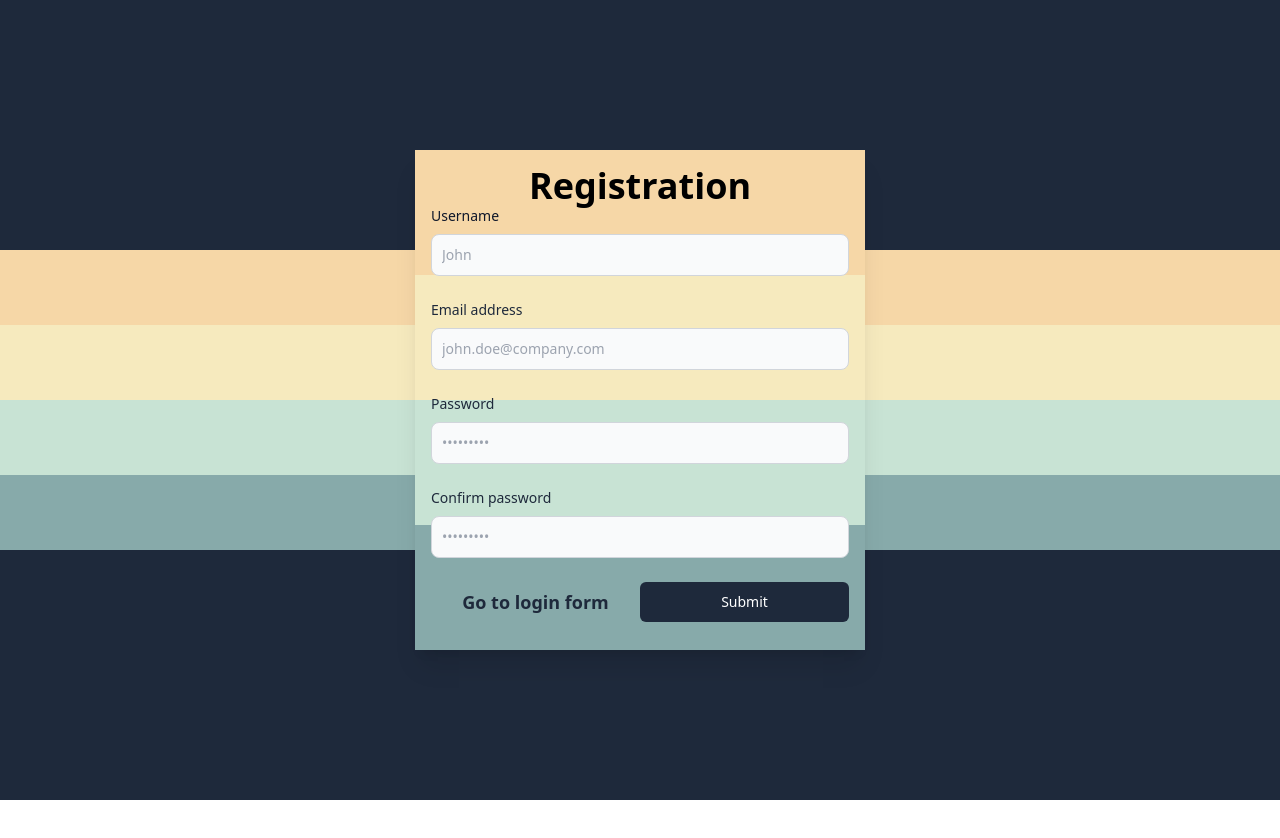
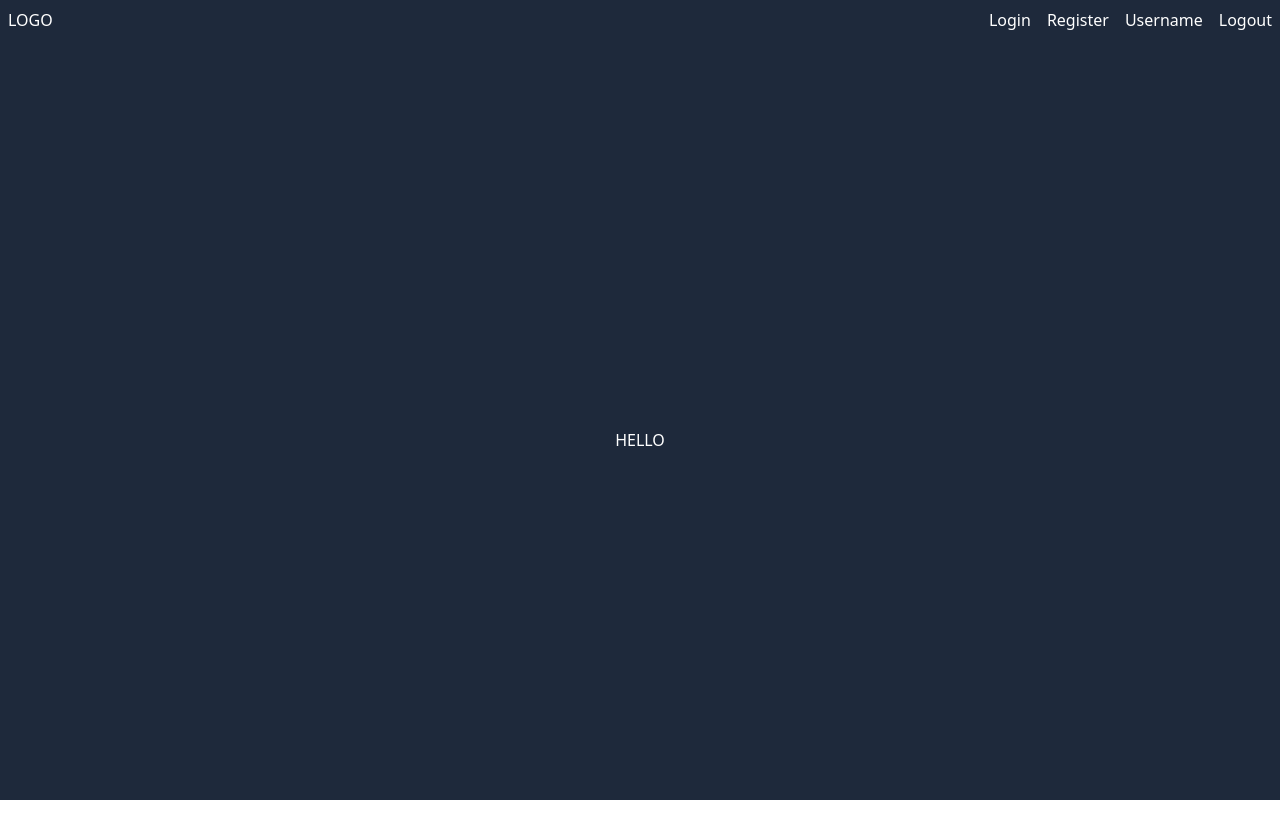
Before and after one commit to davidhalasz/auth-example, a React (Create React App) app in the folder frontend/: page / in a window 1280 px wide. Before the commit the page ends 800 px from the top, so only its background shows below. Built offline with nearby package versions, Linux system fonts and the light colour scheme.

Commit message:
added pages and menu component

```diff
--- a/frontend/package.json
+++ b/frontend/package.json
@@ -12,6 +12,7 @@
     "@types/react-dom": "^18.0.11",
     "react": "^18.2.0",
     "react-dom": "^18.2.0",
+    "react-router-dom": "^6.8.1",
     "react-scripts": "5.0.1",
     "typescript": "^4.9.5",
     "web-vitals": "^2.1.4"
--- a/frontend/src/App.tsx
+++ b/frontend/src/App.tsx
@@ -1,8 +1,22 @@
+import { createBrowserRouter, RouterProvider } from "react-router-dom";
 import "./App.css";
-import Auth from "./pages/auth/auth";
+import Auth from "./pages/auth/Auth";
+import Dashboard from "./pages/dashboard/Dashboard";
+import Home from "./pages/home/Home";
 
 function App() {
-  return <Auth />;
+  let routes = createBrowserRouter([
+    {path: '/', element: <Home />},
+    {path: '/login', element: <Auth />},
+    {path: '/register', element: <Auth />},
+    {path: '/dashboard', element: <Dashboard />},
+  ]);
+
+  return (
+    <main>
+        <RouterProvider router={routes} />
+    </main>
+  );
 }
 
 export default App;
--- /dev/null
+++ b/frontend/src/components/Menu.tsx
@@ -0,0 +1,25 @@
+import { useNavigate } from "react-router-dom";
+
+const Menu = () => {
+    const navigate = useNavigate();
+
+    return (
+        <div className="container mx-auto w-full flex justify-between p-2 text-white font-lg">
+            <div>LOGO</div>
+            <div className="flex gap-4">
+                <button onClick={() => navigate('/login')}>
+                    Login
+                </button>
+                <button onClick={() => navigate('/register')}>
+                    Register
+                </button>
+                <p>Username</p>
+                <button>
+                    Logout
+                </button>
+            </div>
+        </div>
+    );
+}
+
+export default Menu;
--- a/frontend/src/pages/auth/auth.tsx
+++ b/frontend/src/pages/auth/auth.tsx
@@ -1,6 +1,6 @@
-import { useState } from "react";
-import Login from "./components/login";
-import Registration from "./components/registration";
+import { useLocation, useNavigate } from "react-router-dom";
+import Login from "./components/Login";
+import Registration from "./components/Registration";
 
 const LOGIN_STYLE = 'absolute z-20 w-[450px] h-[350px] shadow-xl';
 const REGISTER_STYLE = 'absolute z-20 w-[450px] h-[500px] shadow-xl';
@@ -8,19 +8,20 @@ const LOGIN_BG_TRANSITION = {maxHeight: "200px", transition: "max-height 0.15s e
 const REGISTER_BG_TRANSITION = {maxHeight: "350px", transition: "max-height 0.15s ease-in"};
 
 const Auth = () => {
-  const [currentForm, setCurrentForm] = useState("register");
+  const location = useLocation();
+  const navigate = useNavigate();
 
   const currentFormHandler = () => {
-    if (currentForm === "login") {
-      setCurrentForm("register");
+    if (location.pathname === "/login") {
+      navigate('/register');
     } else {
-      setCurrentForm("login");
+      navigate('/login')
     }
   };
 
   return (
     <div className="relative h-screen w-screen bg-slate-800 flex items-center justify-center">
-      <div className={currentForm === 'register' ? REGISTER_STYLE : LOGIN_STYLE}>
+      <div className={location.pathname === '/register' ? REGISTER_STYLE : LOGIN_STYLE}>
         <div className="relative h-full w-full">
           <div className="absolute z-20 h-full w-full">
             <div className="h-1/4 w-full bg-customColor1"></div>
@@ -29,7 +30,7 @@ const Auth = () => {
             <div className="h-1/4 w-full bg-customColor4"></div>
           </div>
           <div className="absolute z-30 h-full w-full p-4">
-            {currentForm === "register" ? (
+            {location.pathname === "/register" ? (
               <Registration currentFormHandler={currentFormHandler} />
             ) : (
               <Login currentFormHandler={currentFormHandler} />
@@ -37,7 +38,7 @@ const Auth = () => {
           </div>
         </div>
       </div>
-      <div style={currentForm === 'register' ? REGISTER_BG_TRANSITION : LOGIN_BG_TRANSITION} className="absolute z-10 w-full h-[300px]">
+      <div style={location.pathname === '/register' ? REGISTER_BG_TRANSITION : LOGIN_BG_TRANSITION} className="absolute z-10 w-full h-[300px]">
         <div className="h-full w-full">
           <div className="h-1/4 w-full bg-customColor1"></div>
           <div className="h-1/4 w-full bg-customColor2"></div>
--- a/frontend/src/pages/auth/components/login.tsx
+++ b/frontend/src/pages/auth/components/login.tsx
@@ -4,7 +4,7 @@ type RegistrationProps = { currentFormHandler: () => void };
 const Login = ({currentFormHandler}: RegistrationProps) => {
   return (
     <Fragment>
-      <h1 className="text-4xl font-extrabold text-center">Login</h1>
+      <h1 className="text-4xl font-extrabold text-center text-slate-800">Login</h1>
       <form>
         <div className="mb-6">
           <label
@@ -16,7 +16,7 @@ const Login = ({currentFormHandler}: RegistrationProps) => {
           <input
             type="email"
             id="email"
-            className="bg-gray-50 border border-gray-300 text-gray-900 text-sm rounded-lg focus:ring-blue-500 focus:border-blue-500 block w-full p-2.5 dark:bg-gray-700 dark:border-gray-600 dark:placeholder-gray-400 dark:focus:ring-blue-500 dark:focus:border-blue-500"
+            className="bg-gray-50 border border-gray-300 text-white text-sm rounded-lg focus:ring-blue-500 focus:border-blue-500 block w-full p-2.5 dark:bg-gray-700 dark:border-gray-600 dark:placeholder-gray-400 dark:focus:ring-blue-500 dark:focus:border-blue-500"
             placeholder="john.doe@company.com"
             required
           />
@@ -31,7 +31,7 @@ const Login = ({currentFormHandler}: RegistrationProps) => {
           <input
             type="password"
             id="password"
-            className="bg-gray-50 border border-gray-300 text-gray-900 text-sm rounded-lg focus:ring-blue-500 focus:border-blue-500 block w-full p-2.5 dark:bg-gray-700 dark:border-gray-600 dark:placeholder-gray-400 dark:focus:ring-blue-500 dark:focus:border-blue-500"
+            className="bg-gray-50 border border-gray-300 text-white text-sm rounded-lg focus:ring-blue-500 focus:border-blue-500 block w-full p-2.5 dark:bg-gray-700 dark:border-gray-600 dark:placeholder-gray-400 dark:focus:ring-blue-500 dark:focus:border-blue-500"
             placeholder="•••••••••"
             required
           />
--- a/frontend/src/pages/auth/components/registration.tsx
+++ b/frontend/src/pages/auth/components/registration.tsx
@@ -4,7 +4,7 @@ type RegistrationProps = { currentFormHandler: () => void };
 const Registration = ({currentFormHandler}: RegistrationProps) => {
   return (
     <Fragment>
-      <h1 className="text-4xl font-extrabold text-center">Registration</h1>
+      <h1 className="text-4xl font-extrabold text-center text-slate-800">Registration</h1>
       <form>
         <div className="mb-6">
           <label
@@ -16,7 +16,7 @@ const Registration = ({currentFormHandler}: RegistrationProps) => {
           <input
             type="text"
             id="username"
-            className="bg-gray-50 border border-gray-300 text-gray-900 text-sm rounded-lg focus:ring-blue-500 focus:border-blue-500 block w-full p-2.5 dark:bg-gray-700 dark:border-gray-600 dark:placeholder-gray-400 dark:focus:ring-blue-500 dark:focus:border-blue-500"
+            className="bg-gray-50 border border-gray-300 text-white text-sm rounded-lg focus:ring-blue-500 focus:border-blue-500 block w-full p-2.5 dark:bg-gray-700 dark:border-gray-600 dark:placeholder-gray-400 dark:focus:ring-blue-500 dark:focus:border-blue-500"
             placeholder="John"
             required
           />
@@ -31,7 +31,7 @@ const Registration = ({currentFormHandler}: RegistrationProps) => {
           <input
             type="email"
             id="email"
-            className="bg-gray-50 border border-gray-300 text-gray-900 text-sm rounded-lg focus:ring-blue-500 focus:border-blue-500 block w-full p-2.5 dark:bg-gray-700 dark:border-gray-600 dark:placeholder-gray-400 dark:focus:ring-blue-500 dark:focus:border-blue-500"
+            className="bg-gray-50 border border-gray-300 text-white text-sm rounded-lg focus:ring-blue-500 focus:border-blue-500 block w-full p-2.5 dark:bg-gray-700 dark:border-gray-600 dark:placeholder-gray-400 dark:focus:ring-blue-500 dark:focus:border-blue-500"
             placeholder="john.doe@company.com"
             required
           />
@@ -46,7 +46,7 @@ const Registration = ({currentFormHandler}: RegistrationProps) => {
           <input
             type="password"
             id="password"
-            className="bg-gray-50 border border-gray-300 text-gray-900 text-sm rounded-lg focus:ring-blue-500 focus:border-blue-500 block w-full p-2.5 dark:bg-gray-700 dark:border-gray-600 dark:placeholder-gray-400 dark:focus:ring-blue-500 dark:focus:border-blue-500"
+            className="bg-gray-50 border border-gray-300 text-white text-sm rounded-lg focus:ring-blue-500 focus:border-blue-500 block w-full p-2.5 dark:bg-gray-700 dark:border-gray-600 dark:placeholder-gray-400 dark:focus:ring-blue-500 dark:focus:border-blue-500"
             placeholder="•••••••••"
             required
           />
@@ -61,7 +61,7 @@ const Registration = ({currentFormHandler}: RegistrationProps) => {
           <input
             type="password"
             id="confirm_password"
-            className="bg-gray-50 border border-gray-300 text-gray-900 text-sm rounded-lg focus:ring-blue-500 focus:border-blue-500 block w-full p-2.5 dark:bg-gray-700 dark:border-gray-600 dark:placeholder-gray-400 dark:focus:ring-blue-500 dark:focus:border-blue-500"
+            className="bg-gray-50 border border-gray-300 text-white text-sm rounded-lg focus:ring-blue-500 focus:border-blue-500 block w-full p-2.5 dark:bg-gray-700 dark:border-gray-600 dark:placeholder-gray-400 dark:focus:ring-blue-500 dark:focus:border-blue-500"
             placeholder="•••••••••"
             required
           />
--- /dev/null
+++ b/frontend/src/pages/dashboard/Dashboard.tsx
@@ -0,0 +1,7 @@
+const Dashboard = () => {
+    return (
+        <div>HELLO</div>
+    );
+}
+
+export default Dashboard;
--- /dev/null
+++ b/frontend/src/pages/home/Home.tsx
@@ -0,0 +1,14 @@
+import Menu from "../../components/Menu";
+
+const Home = () => {
+    return (
+        <div className="h-screen w-screen bg-slate-800">
+            <Menu />
+            <div className="w-full h-full flex items-center justify-center text-white">
+                HELLO
+            </div>
+        </div>
+    );
+}
+
+export default Home;
```
Also changed, not shown: 1 other file (tests, documents, lock files or other folders).
